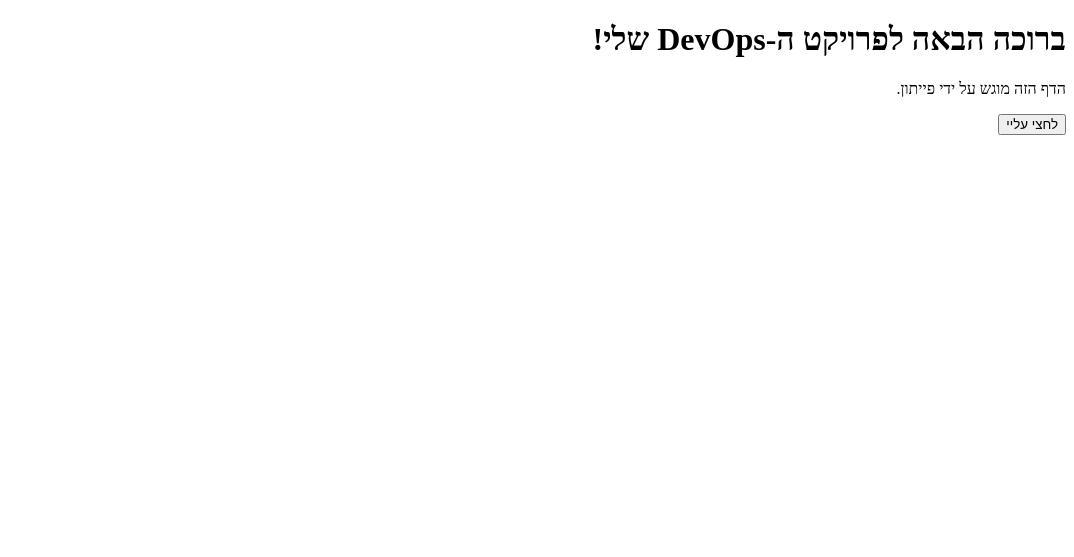
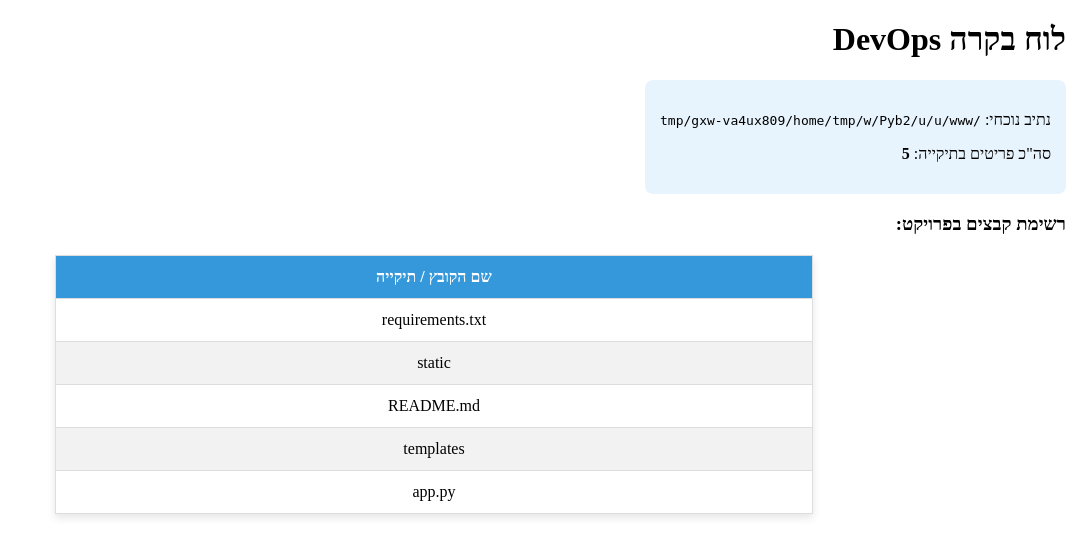
Before and after one commit to lielhazzan/test, a Flask app: page / in a window 1280 px wide. Shown: the top 557 px of the page, without its empty margins (206-1280 px from the left). Run offline with Flask 3, Linux system fonts and the light colour scheme.

Commit message:
create paragraph

```diff
--- a/app.py
+++ b/app.py
@@ -1,11 +1,20 @@
+import os
 from flask import Flask, render_template
 
 app = Flask(__name__)
 
 @app.route('/')
-def home():
-    # הפונקציה הזו אומרת לפייתון לשלוח את הקובץ index.html לדפדפן
-    return render_template('index.html')
+def index():
+    # קבלת רשימת הקבצים בתיקייה הנוכחית
+    files_list = os.listdir('.')
+
+    # מידע על המערכת
+    system_info = {
+        "directory": os.getcwd(),
+        "total_files": len(files_list)
+    }
+
+    return render_template('index.html', title="DevOps Dashboard", files=files_list, info=system_info)
 
 if __name__ == '__main__':
     app.run(debug=True)
--- a/requirements.txt
+++ b/requirements.txt
@@ -0,0 +1 @@
+pip freeze
--- a/static/css/style.css
+++ b/static/css/style.css
@@ -0,0 +1,29 @@
+table {
+    width: 60%;
+    margin: 20px auto;
+    border-collapse: collapse;
+    background: white;
+    box-shadow: 0 4px 8px rgba(0,0,0,0.1);
+}
+
+th, td {
+    padding: 12px;
+    border: 1px solid #ddd;
+    text-align: center;
+}
+
+th {
+    background-color: #3498db;
+    color: white;
+}
+
+tr:nth-child(even) {
+    background-color: #f2f2f2;
+}
+
+.status-box {
+    background: #e8f4fd;
+    padding: 15px;
+    border-radius: 8px;
+    display: inline-block;
+}
--- a/static/js/script.js
+++ b/static/js/script.js
@@ -0,0 +1,3 @@
+function showAlert() {
+    alert("ה-JavaScript עובד! עכשיו יש לנו אינטראקטיביות.");
+}
--- a/templates/index.html
+++ b/templates/index.html
@@ -1,15 +1,33 @@
+<!DOCTYPE html>
 <!DOCTYPE html>
 <html lang="he" dir="rtl">
 <head>
     <meta charset="UTF-8">
-    <title>DevOps Project</title>
+    <title>{{ title }}</title>
     <link rel="stylesheet" href="{{ url_for('static', filename='css/style.css') }}">
 </head>
 <body>
-    <h1>ברוכה הבאה לפרויקט ה-DevOps שלי!</h1>
-    <p>הדף הזה מוגש על ידי פייתון.</p>
+    <h1>לוח בקרה DevOps</h1>
+    <div class="status-box">
+        <p>נתיב נוכחי: <code>{{ info.directory }}</code></p>
+        <p>סה"כ פריטים בתיקייה: <strong>{{ info.total_files }}</strong></p>
+    </div>
 
-    <button id="myBtn">לחצי עליי</button>
+    <h3>רשימת קבצים בפרויקט:</h3>
+    <table>
+        <thead>
+            <tr>
+                <th>שם הקובץ / תיקייה</th>
+            </tr>
+        </thead>
+        <tbody>
+            {% for file in files %}
+            <tr>
+                <td>{{ file }}</td>
+            </tr>
+            {% endfor %}
+        </tbody>
+    </table>
 
     <script src="{{ url_for('static', filename='js/script.js') }}"></script>
 </body>
```
Also changed, not shown: index.html (deleted, +0 -14 lines).
